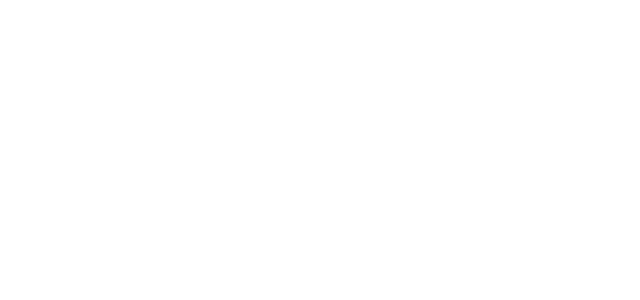
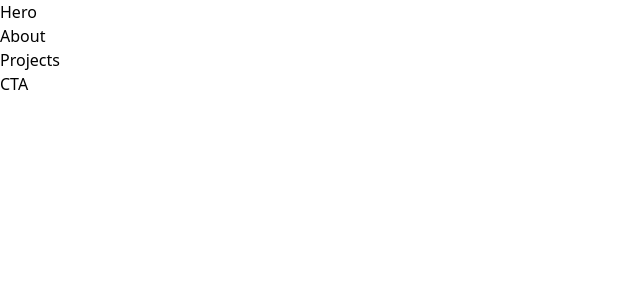
Before and after one commit to cristianvsirbu/portfolio, a React (Vite) app: page / in a window 1280 px wide. Shown: the top 300 px of the page, without its empty margins (0-640 px from the left). Built offline with nearby package versions, Linux system fonts and the light colour scheme.

Commit message:
setted up tailwind

```diff
--- a/src/App.tsx
+++ b/src/App.tsx
@@ -4,13 +4,15 @@
 import Projects from './components/Projects'
 import CTA from './components/CTA'
 
-function App() {
-    <div className='app'>
+const App = () => {
+  return (
+    <div className=''>
       <Hero />
       <About />
       <Projects />
       <CTA />
     </div>
+  )
 }
 
 export default App
--- a/src/components/CTA.tsx
+++ b/src/components/CTA.tsx
@@ -1,3 +1,4 @@
+/* eslint-disable react-refresh/only-export-components */
 const CTA = () => {
   return (
     <div>CTA</div>
--- a/src/components/Hero.tsx
+++ b/src/components/Hero.tsx
@@ -1,7 +1,9 @@
 
 const Hero = () => {
   return (
-    <div>Hero</div>
+    <div className="">
+      <h1>Hero</h1>
+    </div>
   )
 }
 
--- a/src/index.css
+++ b/src/index.css
@@ -1,6 +1,7 @@
-@tailwind base;
-@tailwind components;
-@tailwind utilities;
+@import 'tailwindcss/tailwind.css';
+@import 'tailwindcss/base';
+@import 'tailwindcss/components';
+@import 'tailwindcss/utilities';
 
 #root {
   --dark: #000000;
--- a/tailwind.config.js
+++ b/tailwind.config.js
@@ -1,6 +1,8 @@
 /** @type {import('tailwindcss').Config} */
 export default {
-  content: [],
+  mode: 'jit',
+  purge: ['./index.html', './src/**/*.{js,jsx,ts,tsx}'],
+  darkMode: false,
   theme: {
     extend: {},
   },
```
